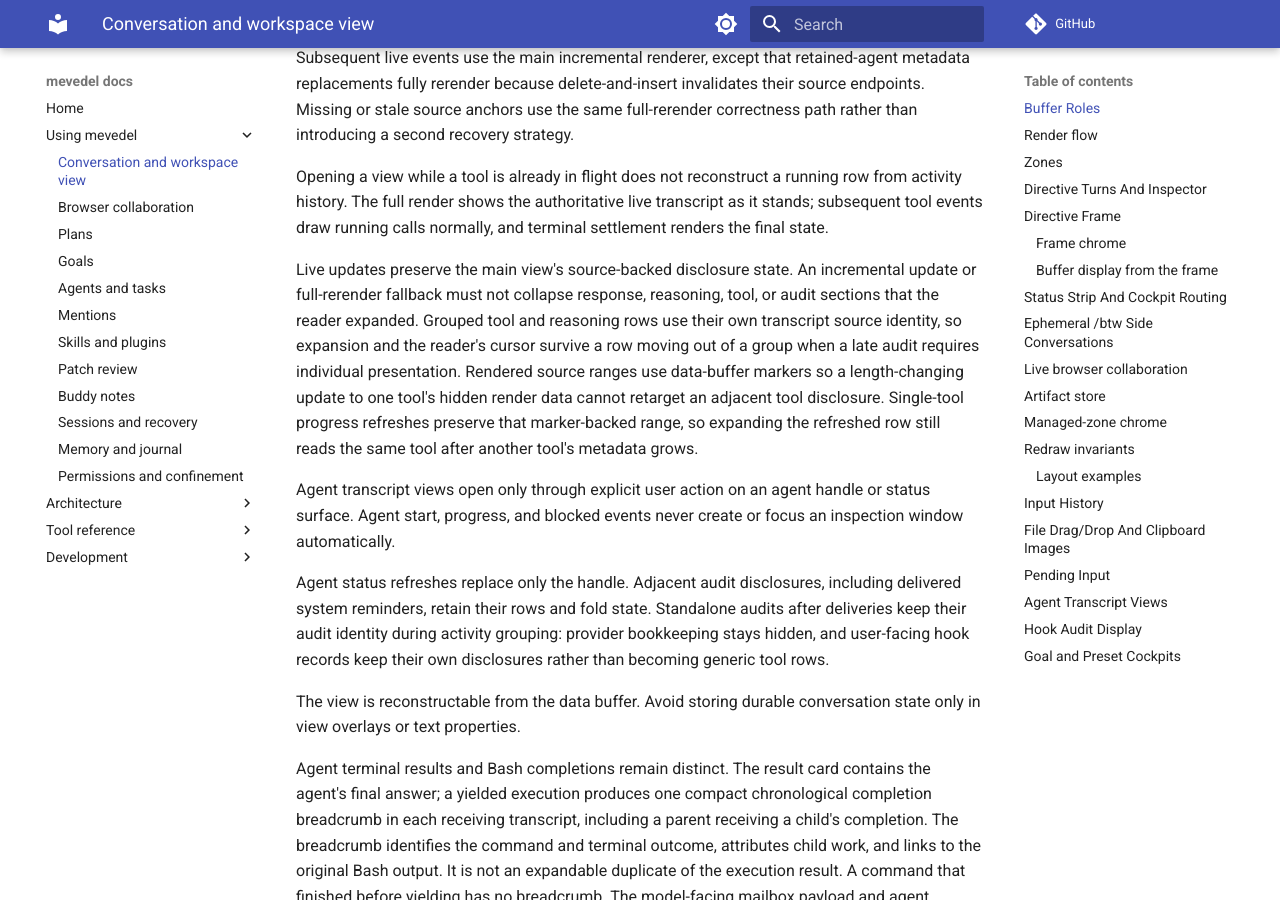
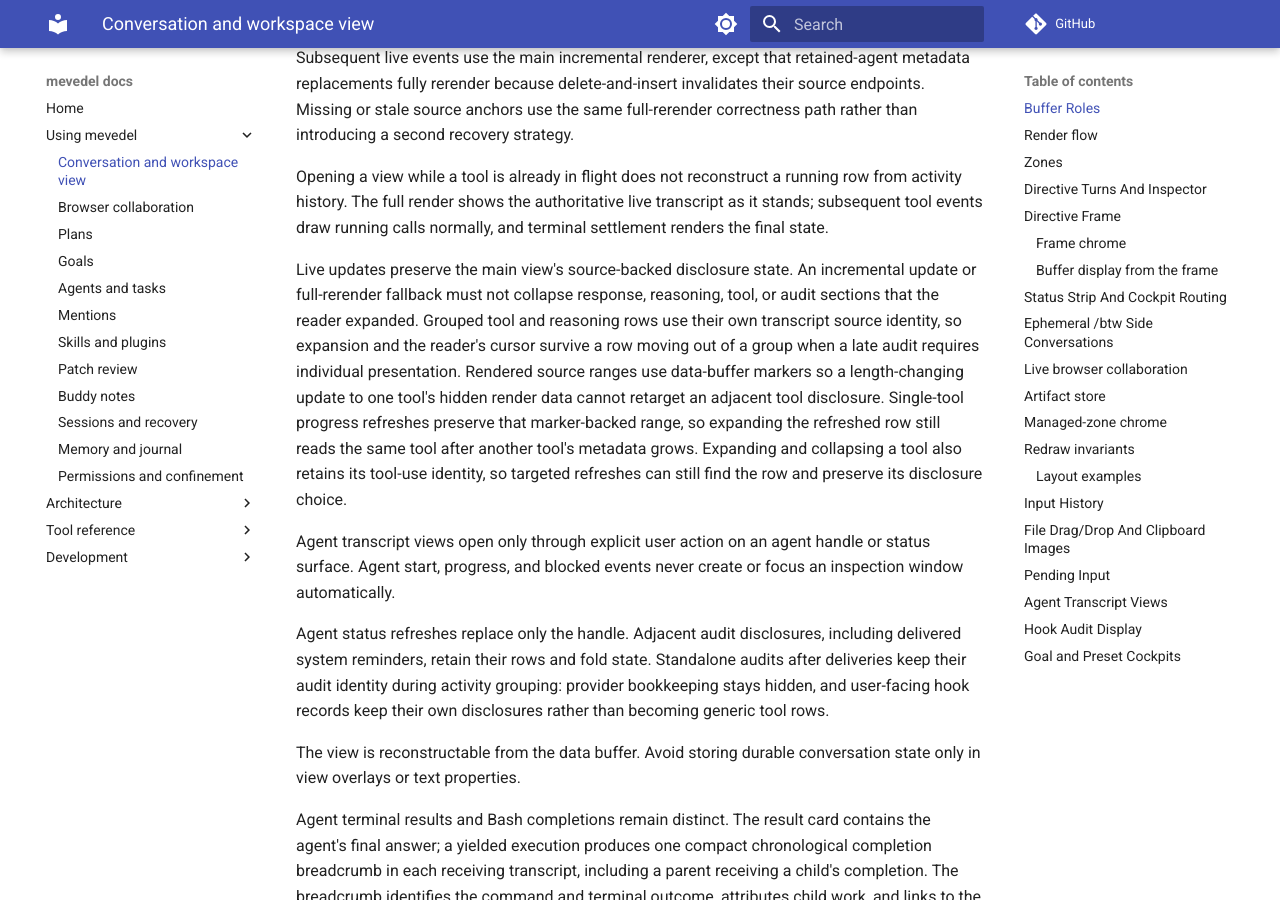
Before and after one commit to FrauH0lle/mevedel, an MkDocs documentation site: the page built from docs/view.md, in a window 1280 px wide and 900 px high, scrolled down 2527 px. Built offline with MkDocs 1.6.1 and Material for MkDocs 9.7.7, drawn with Linux system fonts in a browser that asks for light colours; comment, search, counter and statistics services are not loaded.

Commit message:
fix(view): Retain tool identity when collapsing summaries
Collapsing an expanded generic tool row drops its tool-use ID, so targeted refresh can no longer find it. Preserve the ID only over the replacement summary.

* mevedel-view-disclosure.el (mevedel-view-disclosure--collapse-now): Capture and restore the collapsed row tool-use identity.
* test/test-mevedel-view-disclosure.el (mevedel-view-toggle-section): Cover repeated toggles, targeted refresh, updated result content and composer draft preservation.
* docs/view.md: Document identity preservation across disclosure toggles.

Validation: 677 disclosure/render/stream tests and 35 independent verification cases pass. Compile 252 files without warnings. The separate reported automatic Read/group collapse remains unreproduced; this commit does not claim to fix it.

```diff
--- a/docs/view.md
+++ b/docs/view.md
@@ -136,6 +136,8 @@
 one tool's hidden render data cannot retarget an adjacent tool disclosure.
 Single-tool progress refreshes preserve that marker-backed range, so expanding
 the refreshed row still reads the same tool after another tool's metadata grows.
+Expanding and collapsing a tool also retains its tool-use identity, so targeted
+refreshes can still find the row and preserve its disclosure choice.
 
 Agent transcript views open only through explicit user action on an agent
 handle or status surface. Agent start, progress, and blocked events never
```
Also changed, not shown: 2 other files.
